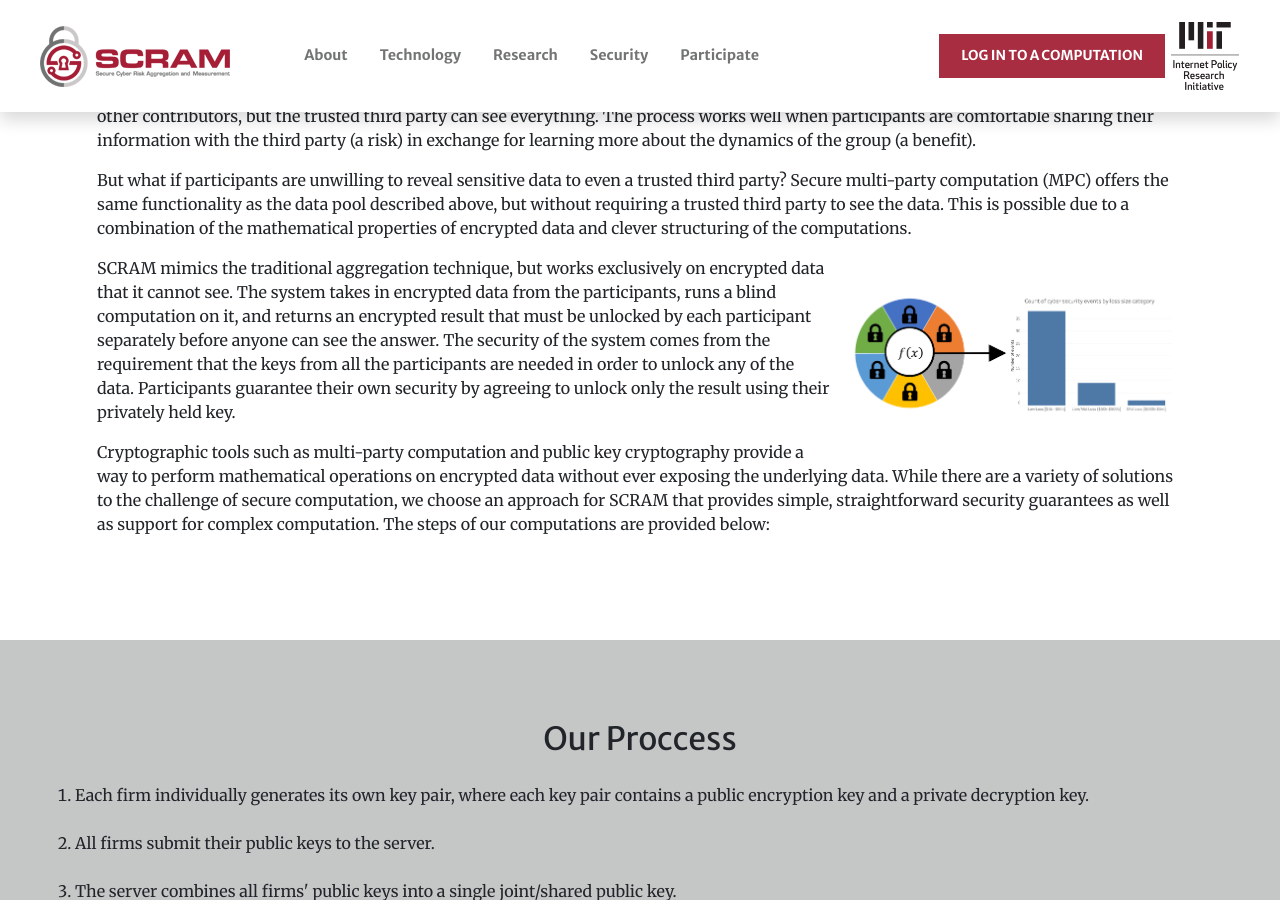
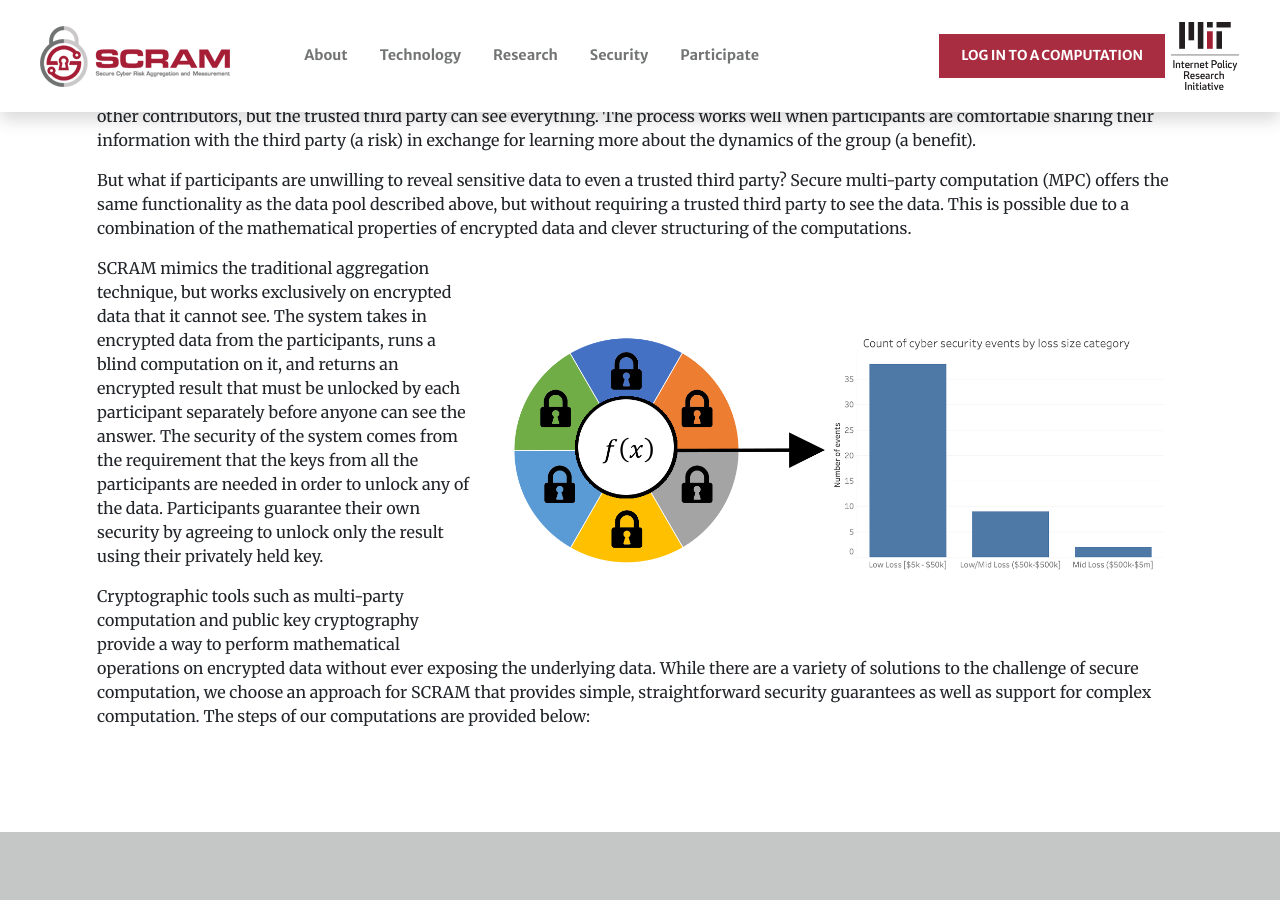
Before and after one commit to jisqyv/MIT, a Jekyll site: the page built from technology.md, in a window 1280 px wide and 900 px high, scrolled down 649 px. Built offline with Jekyll 4.4.1, drawn with Linux system fonts in a browser that asks for light colours; nearby versions of some CDN libraries.

Commit message:
Update technologyservices.html

```diff
--- a/_includes/technologyservices.html
+++ b/_includes/technologyservices.html
@@ -7,7 +7,7 @@
         <div class="mb-4 ">
 		<p>Traditionally, when members of a group want to learn about trends across their membership without revealing information to other members in the group, they need to select a trusted third party. This third party will gather data from all the participants, pool it, run computations on the data to produce summary statistics and analysis, and then send only the results back to all the participants in the pool. The third party needs to be trusted because it can view the data sent in by all the participants. Individual participants cannot see the inputs of other contributors, but the trusted third party can see everything. The process works well when participants are comfortable sharing their information with the third party (a risk) in exchange for learning more about the dynamics of the group (a benefit). </p>
 		<p>But what if participants are unwilling to reveal sensitive data to even a trusted third party? Secure multi-party computation (MPC) offers the same functionality as the data pool described above, but without requiring a trusted third party to see the data. This is possible due to a combination of the mathematical properties of encrypted data and clever structuring of the computations. </p>
-		<p><img src="assets/img/Technology-Image.png" style="float:right;padding:5px;height:200px;">SCRAM mimics the traditional aggregation technique, but works exclusively on encrypted data that it cannot see. The system takes in encrypted data from the participants, runs a blind computation on it, and returns an encrypted result that must be unlocked by each participant separately before anyone can see the answer. The security of the system comes from the requirement that the keys from all the participants are needed in order to unlock any of the data. Participants guarantee their own security by agreeing to unlock only the result using their privately held key. </p>
+		<p><img src="assets/img/Technology-Image.png" style="float:right;padding:5px;height:400px;">SCRAM mimics the traditional aggregation technique, but works exclusively on encrypted data that it cannot see. The system takes in encrypted data from the participants, runs a blind computation on it, and returns an encrypted result that must be unlocked by each participant separately before anyone can see the answer. The security of the system comes from the requirement that the keys from all the participants are needed in order to unlock any of the data. Participants guarantee their own security by agreeing to unlock only the result using their privately held key. </p>
 		<p>Cryptographic tools such as multi-party computation and public key cryptography provide a way to perform mathematical operations on encrypted data without ever exposing the underlying data. While there are a variety of solutions to the challenge of secure computation, we choose an approach for SCRAM that provides simple, straightforward security guarantees as well as support for complex computation. The steps of our computations are provided below:
 </p>
 		</div>
```
